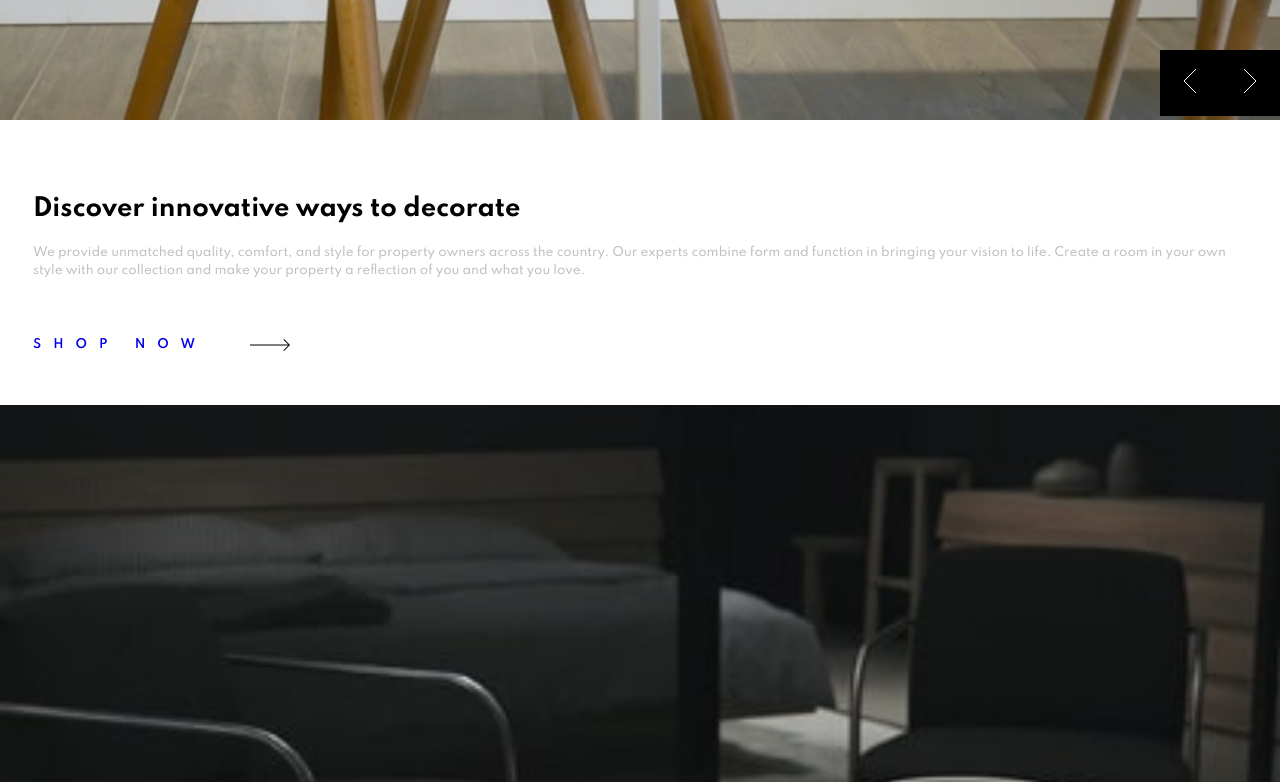
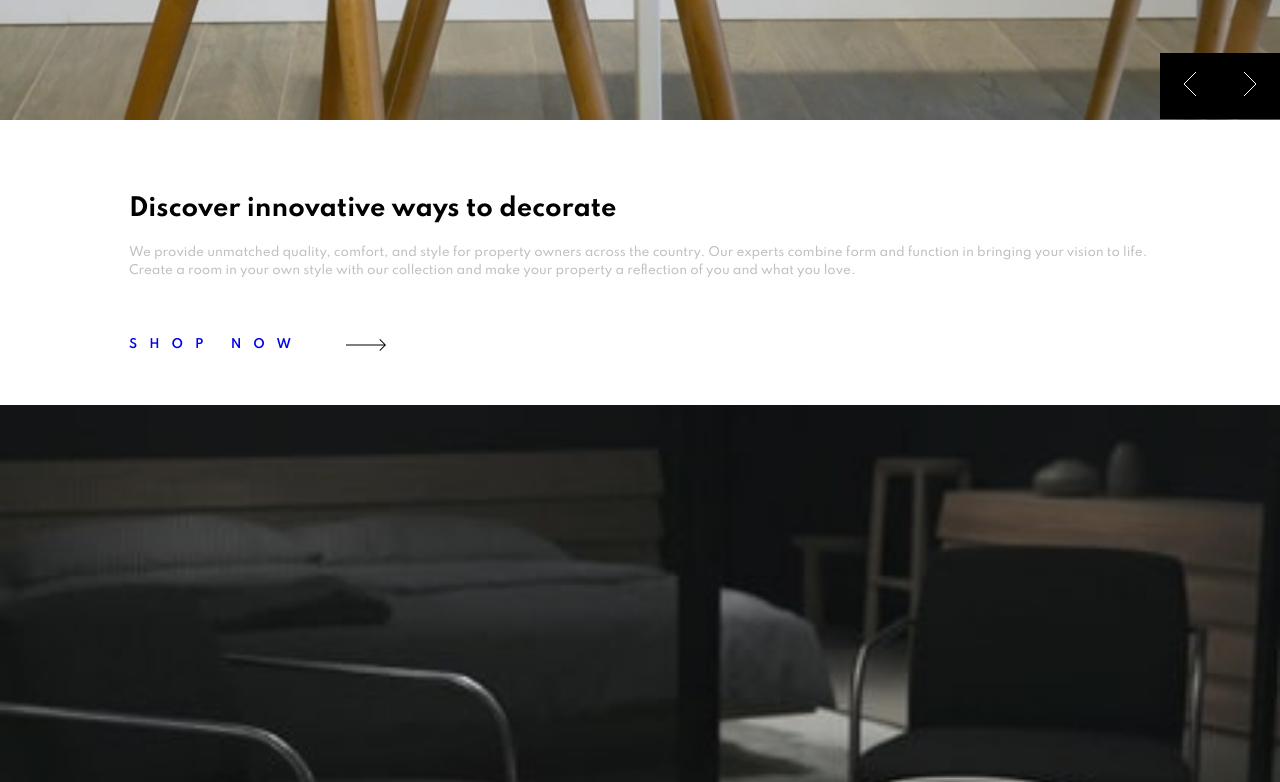
Before and after one commit to billalsiddiqi/room-homepage, a plain HTML site: page index.html in a window 1280 px wide. Shown: the part 660-1442 px from the top of the page. Drawn offline with nearby package versions, Linux system fonts and the light colour scheme.

Commit message:
Tablet Responsive

```diff
--- a/app/js/script.js
+++ b/app/js/script.js
@@ -1,3 +1,4 @@
+const body = document.getElementsByTagName('body')[0];
 // Menu
 const menu = document.querySelector('.moblie-menu-list');
 const humburger = document.querySelector('#humburger');
@@ -19,6 +20,7 @@ const left = document.querySelector('.arrow-left');
 const tl = new TimelineMax();
 
 humburger.addEventListener('click', () =>{
+    body.classList.add('overflow-hidden');
     if (tl.reversed()){
         tl.play();
     }else {
@@ -32,6 +34,7 @@ humburger.addEventListener('click', () =>{
 
 closeBtn.addEventListener('click', () =>{
     tl.reverse();
+    body.classList.remove('overflow-hidden');
 })
 
 
--- a/app/scss/_about.scss
+++ b/app/scss/_about.scss
@@ -11,6 +11,9 @@
 
     &-text {
         padding: 3.3125rem 2.0625rem;
+        @include breakpoint-up(medium){
+            padding: 3.3125rem 8.0625rem;
+        }
 
         h3 {
             text-transform: uppercase;
--- a/app/scss/_globals.scss
+++ b/app/scss/_globals.scss
@@ -100,7 +100,9 @@ svg {
     display: block !important;
     animation: hasFade 0.3s ease-in-out;
 }
-
+.overflow-hidden {
+    overflow: hidden;
+}
 
 // Flexbox
 
--- a/app/scss/_hero.scss
+++ b/app/scss/_hero.scss
@@ -27,7 +27,9 @@
     &-contents {
         position: relative;
         padding: 3.3125rem 2.0625rem;
-
+        @include breakpoint-up(medium){
+            padding: 3.3125rem 8.0625rem;
+        }
         .single-content-slide{
             display: none;
         }
@@ -53,6 +55,9 @@
                 display: flex;
                 z-index: 2;
                 background-color: $black;
+                @include breakpoint-up(medium){
+                    top: -67px;
+                }
                 .arrow {
                     padding: 1.1875rem 1.4375rem;
                 }
```
Also changed, not shown: app/scss/style.css, 1 other file.
